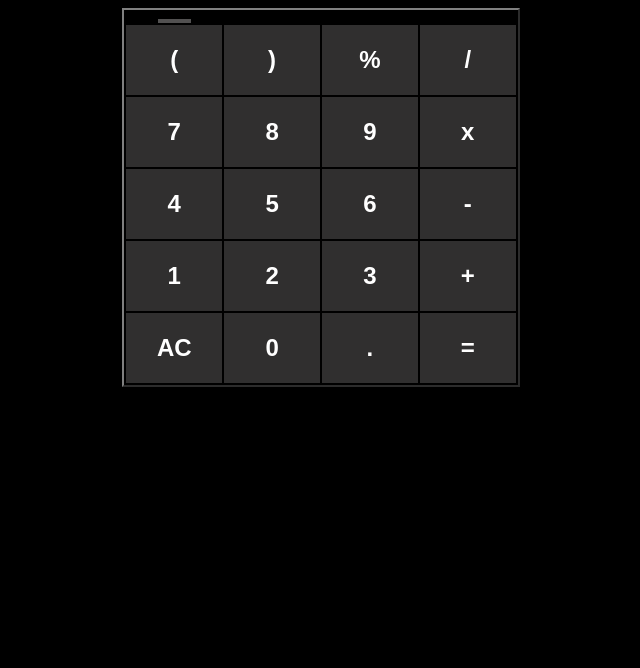
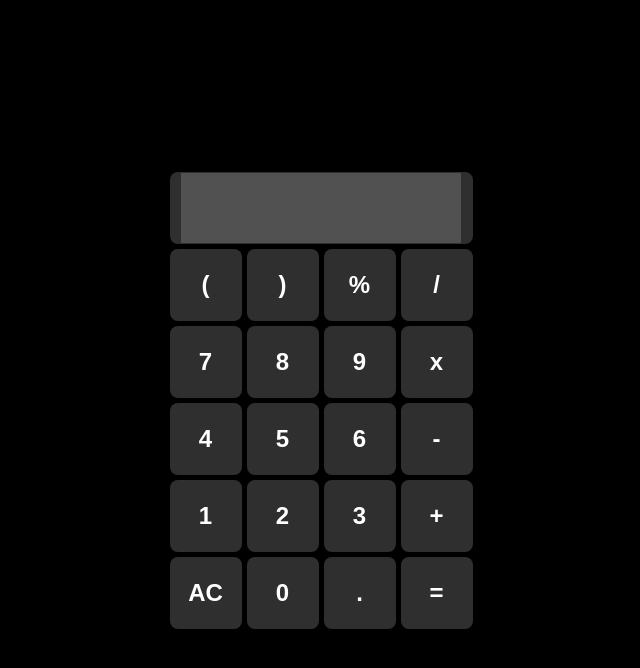
Before and after one commit to Umar1266/calculator.github.io, a plain HTML site: page index.html in a window 1280 px wide. Both pictures are taken after a click on the element "AC". Shown: the whole page, without its empty margins (319-959 px from the left). Drawn offline with Linux system fonts and the light colour scheme.

Commit message:
Updated version

```diff
--- a/index.html
+++ b/index.html
@@ -1,4 +1,4 @@
-<html lang="en">
+<!-- <html lang="en">
 <head>
     <meta charset="UTF-8">
     <meta name="viewport" content="width=device-width, initial-scale=1.0">
@@ -26,4 +26,70 @@
         </div>
     </div>
 </body>
+</html> -->
+
+
+<!DOCTYPE html>
+<html lang="en">
+<head>
+<meta charset="UTF-8">
+<meta name="viewport" content="width=device-width, initial-scale=1.0">
+<title>Calculator</title>
+
+<!-- Link external CSS -->
+<link rel="stylesheet" href="style.css">
+</head>
+<body>
+
+<div class="full">
+    <div class="table">
+        <table>
+            <tr>
+                <td colspan="4">
+                    <div id="cal"></div>
+                </td>
+            </tr>
+
+            <tr>
+                <td onclick="c('(')">(</td>
+                <td onclick="c(')')">)</td>
+                <td onclick="c('%')">%</td>
+                <td onclick="c('/')">/</td>
+            </tr>
+
+            <tr>
+                <td onclick="c('7')">7</td>
+                <td onclick="c('8')">8</td>
+                <td onclick="c('9')">9</td>
+                <td onclick="c('x')">x</td>
+            </tr>
+
+            <tr>
+                <td onclick="c('4')">4</td>
+                <td onclick="c('5')">5</td>
+                <td onclick="c('6')">6</td>
+                <td onclick="c('-')">-</td>
+            </tr>
+
+            <tr>
+                <td onclick="c('1')">1</td>
+                <td onclick="c('2')">2</td>
+                <td onclick="c('3')">3</td>
+                <td onclick="c('+')">+</td>
+            </tr>
+
+            <tr>
+                <td onclick="c('AC')">AC</td>
+                <td onclick="c('0')">0</td>
+                <td onclick="c('.')">.</td>
+                <td onclick="c('=')">=</td>
+            </tr>
+        </table>
+    </div>
+</div>
+
+<!-- Link external JS -->
+<script src="script.js"></script>
+
+</body>
 </html>
--- a/script.js
+++ b/script.js
@@ -1,30 +1,41 @@
-function c(button){
-    var arr=document.querySelector("#cal").value;
-    var size=arr.length;
-    if (arr=="") {
-        if(button=="+"||button=="-"||button=="x"||button=="/"||button=="%"||button==")"){
-            document.querySelector("#cal").value="";
-        }
-        else{
-        document.querySelector("#cal").value+=button;
-        }
-    } else {
-        if (arr[size-1]=="+"||arr[size-1]=="-"||arr[size-1]=="x"||arr[size-1]=="/"||arr[size-1]=="."||arr[size-1]=="%"||arr[size-1]==")"||arr[size-1]=="(") {
-            if(button=="+"||button=="-"||button=="x"||button=="/"||button=="%"||button=="."||button==")"||button=="(")
-            document.querySelector("#cal").value+="";
-            else {
-                document.querySelector("#cal").value+=button;
-            }
-        }
-        else {
-            document.querySelector("#cal").value+=button;
-        }
+//
+
+
+// script.js
+
+function c(button) {
+    const display = document.querySelector("#cal");
+
+    if (button === "") {
+        display.textContent = "";
+        return;
+    }
+
+    let current = display.textContent;
+
+    if (button === "=") {
+        solve();
+        return;
+    }
+
+    if (button === "AC") {
+        display.textContent = "";
+        return;
+    }
+
+    if (button === "x") button = "*";
+
+    display.textContent += button;
+}
+
+function solve() {
+    const display = document.querySelector("#cal");
+    let problem = display.textContent;
+
+    try {
+        const result = eval(problem);
+        display.textContent = result;
+    } catch {
+        display.textContent = "Error";
     }
 }
-function cl(){
-    document.querySelector("#cal").value="";
-}
-function solve(){
-    var problem=document.querySelector("#cal").value;
-    document.querySelector("#cal").value=eval(problem);
-}
--- a/style.css
+++ b/style.css
@@ -1,7 +1,7 @@
-.full{
+/* .full{
     width: 100%;
     font-family: Arial, Helvetica, sans-serif;
-    /* background-color: black; */
+    background-color: black;
 }
 body{
     background-color:black;
@@ -36,4 +36,60 @@ td{
     background-color:rgb(82, 81, 81);
     font-size: x-large;
     margin-top: 7%;
+}  */
+
+
+/* style.css */
+
+body {
+    background-color: black;
+    font-family: Arial, Helvetica, sans-serif;
+    margin: 0;
+    padding: 0;
 }
+
+.full {
+    display: flex;
+    justify-content: center;
+    align-items: center;
+    height: 100vh;
+}
+
+.table {
+    display: inline-block;
+}
+
+table {
+    border-collapse: separate;
+    border-spacing: 5px;
+}
+
+td {
+    height: 70px;
+    width: 70px;
+    text-align: center;
+    font-weight: bold;
+    font-size: 1.5rem;
+    color: white;
+    background-color: rgb(48, 47, 47);
+    cursor: pointer;
+    border-radius: 8px;
+    transition: background 0.2s;
+}
+
+td:hover {
+    background-color: rgb(70, 69, 69);
+}
+
+#cal {
+    text-align: right;
+    width: 280px;
+    height: 70px;
+    margin: auto;
+    padding: 10px;
+    border: none;
+    background-color: rgb(82, 81, 81);
+    color: white;
+    font-size: 1.8rem;
+    box-sizing: border-box;
+}
```
